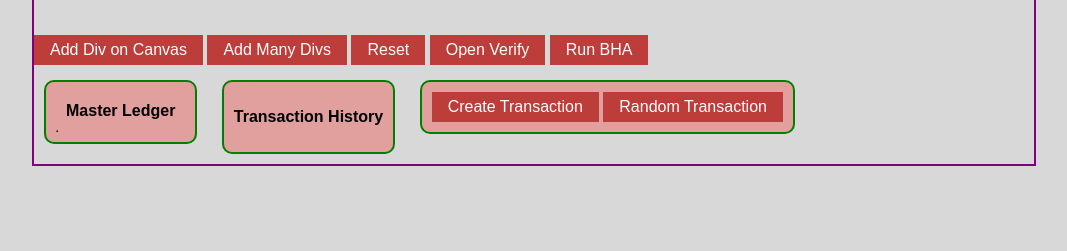
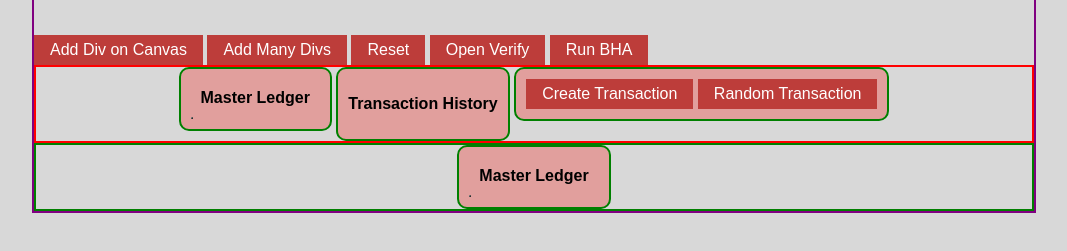
Before and after one commit to bschlaman/Blockchain_Demo, a plain HTML site: page Testing/wrapper div issue2.html in a window 1280 px wide. Shown: the part 121-372 px from the top of the page, without its empty margins (106-1173 px from the left). Drawn offline with Linux system fonts and the light colour scheme; files that its build step writes are made by us from their sources.

Commit message:
Layout changes

```diff
--- a/Testing/wrapper div issue2.html
+++ b/Testing/wrapper div issue2.html
@@ -24,14 +24,32 @@
 				border: 2px solid green
 			}
 
+			#w3 {
+				border: 2px solid red;
+				text-align: center;text-align: center;
+
+			}
 			.display {
 				display: inline-block;
 				vertical-align: top;
-                margin: 10px;
-                margin-top: 15px;
 				background-color: #e19f9d;
                 border-radius: 10px;
                 padding: 10px;
+				<!-- margin: 0 auto; -->
+			}
+			#w4{
+			text-align: center;
+			}
+			#a {
+				margin: 0 auto;
+				background-color: #e19f9d;
+                border-radius: 10px;
+                padding: 10px;
+				vertical-align: top;
+				border-radius: 10px;
+				vertical-align: top;
+				display: inline-block;
+
 			}
 
         </style>
@@ -55,11 +73,21 @@
             <button>Run BHA</button>
             <br />
 
-            <div id='ledgerdiv' class="display"><p style='margin: 0; padding: 10px; text-align: center;'><strong>Master Ledger</strong></p><table id='ledger' border=1></table></div>
-            <div id='THdiv' class="display"><p class='pHist'><strong>Transaction History</strong></p><p class='pHist' id='p1'></p></div>
-            <div id='formDiv' class="display">
-				<button class="formButton" type="button" class="formButton" onclick='createTransaction(null, null, null);'>Create Transaction</button>
-				<button class="formButton" type="button" onclick='createTransaction(sender.value, receiver.value, amount.value);document.getElementById("transForm").reset();'>Random Transaction</button>
+			<div id="w3">
+				<div id='ledgerdiv' class="display"><p style='margin: 0; padding: 10px; text-align: center;'><strong>Master Ledger</strong></p><table id='ledger' border=1></table></div>
+				<div id='THdiv' class="display"><p class='pHist'><strong>Transaction History</strong></p><p class='pHist' id='p1'></p></div>
+				<div id='formDiv' class="display">
+					<button class="formButton" type="button" class="formButton" onclick='createTransaction(null, null, null);'>Create Transaction</button>
+					<button class="formButton" type="button" onclick='createTransaction(sender.value, receiver.value, amount.value);document.getElementById("transForm").reset();'>Random Transaction</button>
+				</div>
+			</div>
+
+
+
+
+			<div id="w4">
+				<div id='a'><p style='margin: 0; padding: 10px; text-align: center;'><strong>Master Ledger</strong></p><table id='ledger' border=1></table></div>
+
 			</div>
 
 
```
Also changed, not shown: index.html (+24 -11 lines).
